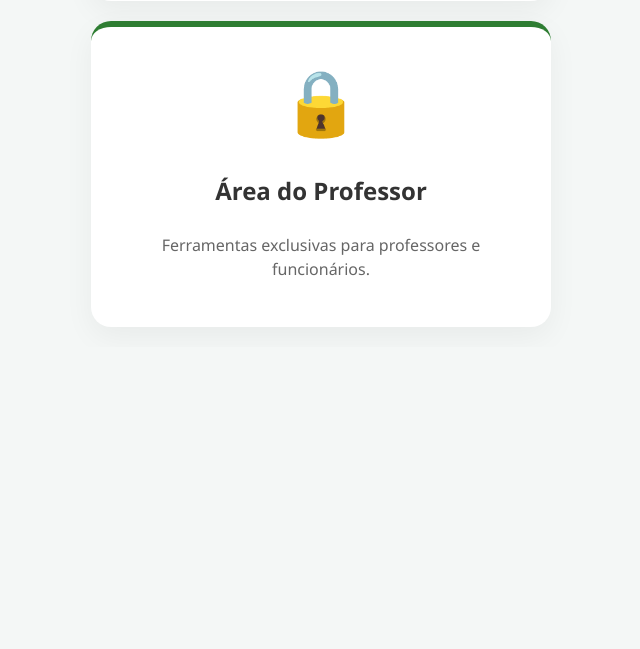
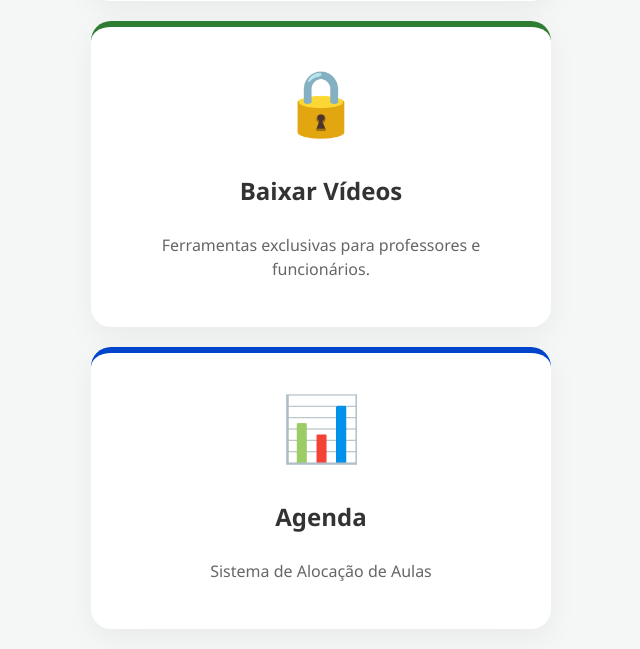
Before and after one commit to rodrigoraa/ProjetoProfessores, a Flask app: page / in a window 1280 px wide. Shown: the part 838-1487 px from the top of the page, without its empty margins (319-959 px from the left). Before the commit the page ends 1113 px from the top, so only its background shows below. Run offline with Flask 3, Linux system fonts and the light colour scheme.

Commit message:
Novo Botao Tela Inicial

```diff
--- a/baixar/app/__init__.py
+++ b/baixar/app/__init__.py
@@ -12,6 +12,7 @@
 
     # Configurações do Aplicativo
     app.config["SECRET_KEY"] = os.getenv("SECRET_KEY")
+    app.config["SESSION_COOKIE_DOMAIN"] = ".eesjv.com.br"
     app.config["SQLALCHEMY_DATABASE_URI"] = os.getenv("DATABASE_URL")
     app.config["SQLALCHEMY_TRACK_MODIFICATIONS"] = False
 
--- a/baixar/app/templates/index.html
+++ b/baixar/app/templates/index.html
@@ -1,11 +1,13 @@
-<!DOCTYPE html>
+<!doctype html>
 <html lang="pt-br">
-
   <head>
-    <meta charset="UTF-8">
-    <meta name="viewport" content="width=device-width, initial-scale=1.0">
+    <meta charset="UTF-8" />
+    <meta name="viewport" content="width=device-width, initial-scale=1.0" />
     <title>Portal EESJV - Início</title>
-    <link rel="stylesheet" href="{{ url_for('static', filename='css/index.css') }}">
+    <link
+      rel="stylesheet"
+      href="{{ url_for('static', filename='css/index.css') }}"
+    />
   </head>
 
   <body>
@@ -30,11 +32,16 @@
 
         <a href="{{ url_for('dl.ferramentas') }}" class="card tool">
           <span class="icon">🔒</span>
-                <h3>Área do Professor</h3>
+          <h3>Baixar Vídeos</h3>
           <p>Ferramentas exclusivas para professores e funcionários.</p>
+        </a>
+
+        <a href="http://agenda.eesjv.com.br" class="card alt">
+          <div class="icon">📊</div>
+          <h3>Agenda</h3>
+          <p>Sistema de Alocação de Aulas</p>
         </a>
       </div>
     </div>
   </body>
-
 </html>
```
Also changed, not shown: baixar/app/routes/downloader.py (+22 -3 lines). Lines whose indentation alone changed are shown as unchanged.
